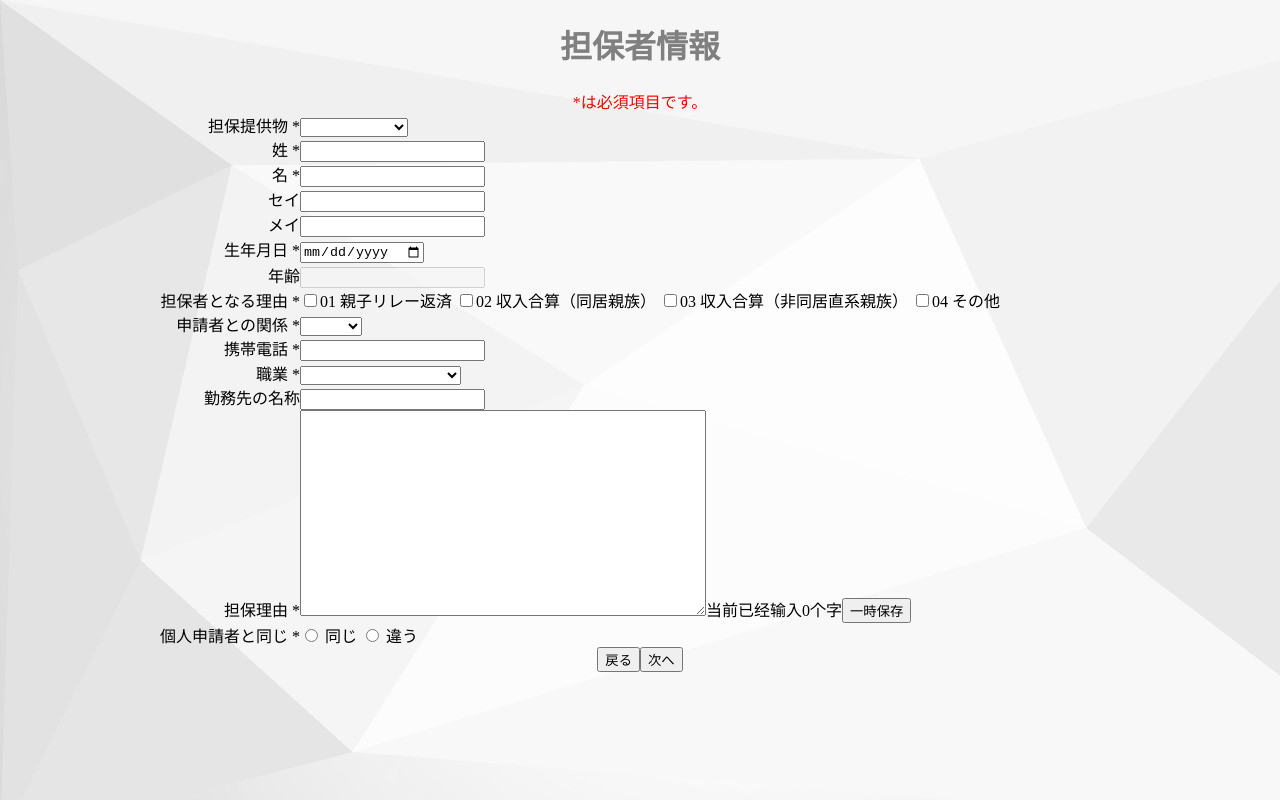
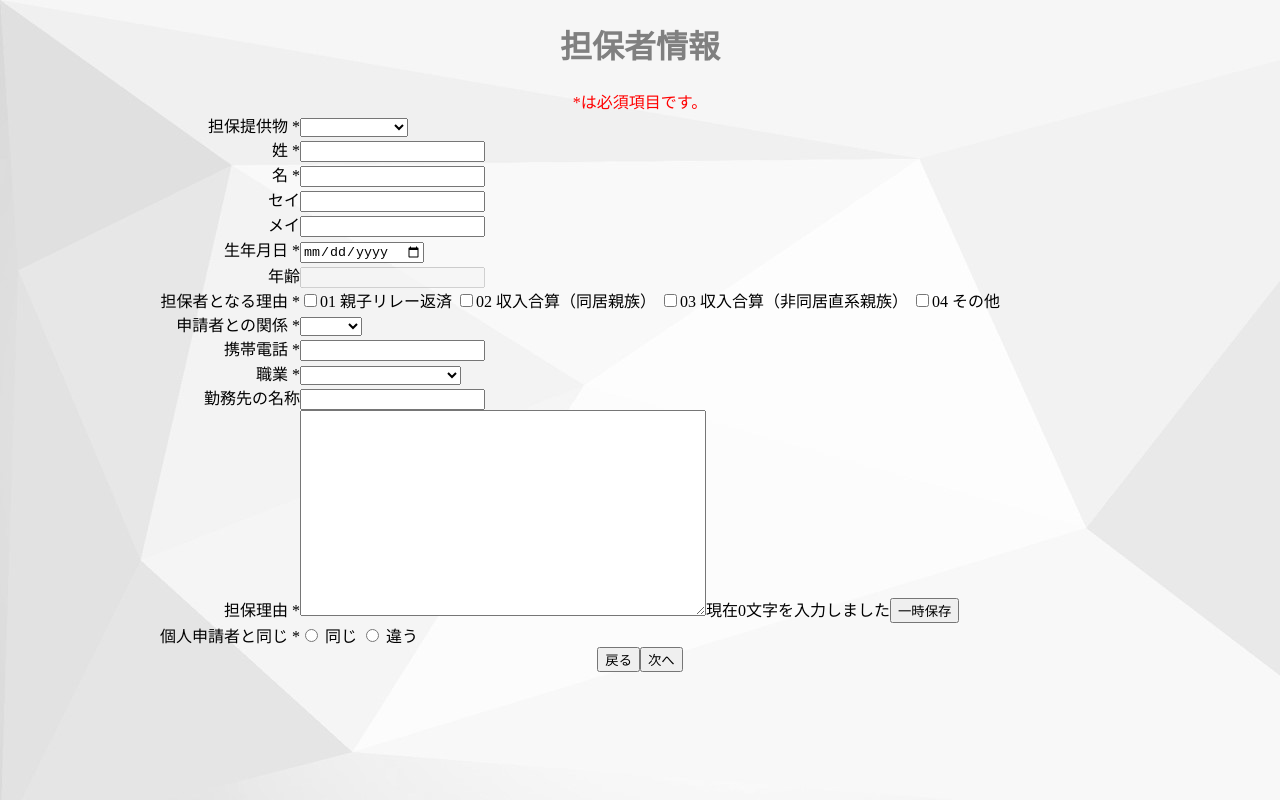
Before and after one commit to RigHakiko/20230214_SaiGaiYuShi_vue_copy_from_github02, a Vue app in the folder 20230208_01_project_vue2_cli_01/: page /Content02 in a window 1280 px wide. Built offline with nearby package versions, Linux system fonts and the light colour scheme.

Commit message:
"現在x文字を入力しました" 中文改为日文文字

```diff
--- a/20230208_01_project_vue2_cli_01/src/components/Content02.vue
+++ b/20230208_01_project_vue2_cli_01/src/components/Content02.vue
@@ -232,7 +232,7 @@
                     入力した文字数が長すぎます。再入力してください。
             </span>
             <div class="kiho">
-                <span>当前已经输入{{ collateralProviderZhy.cpReason.length }}个字</span>
+                <span>現在{{ collateralProviderZhy.cpReason.length }}文字を入力しました</span>
             <input type="button" value="一時保存" @click="saveReason()" />
             </div>
             </div>
```
